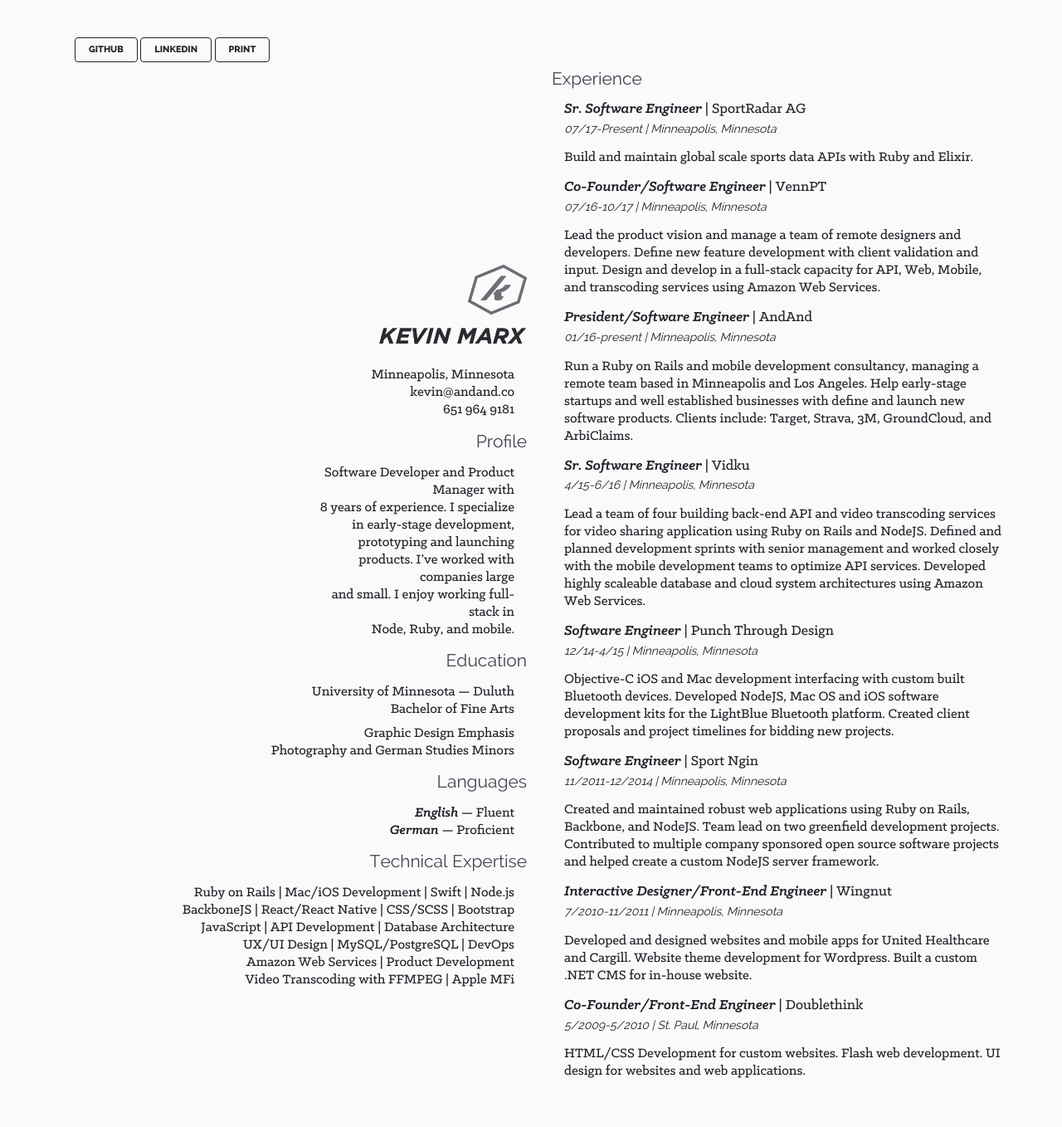
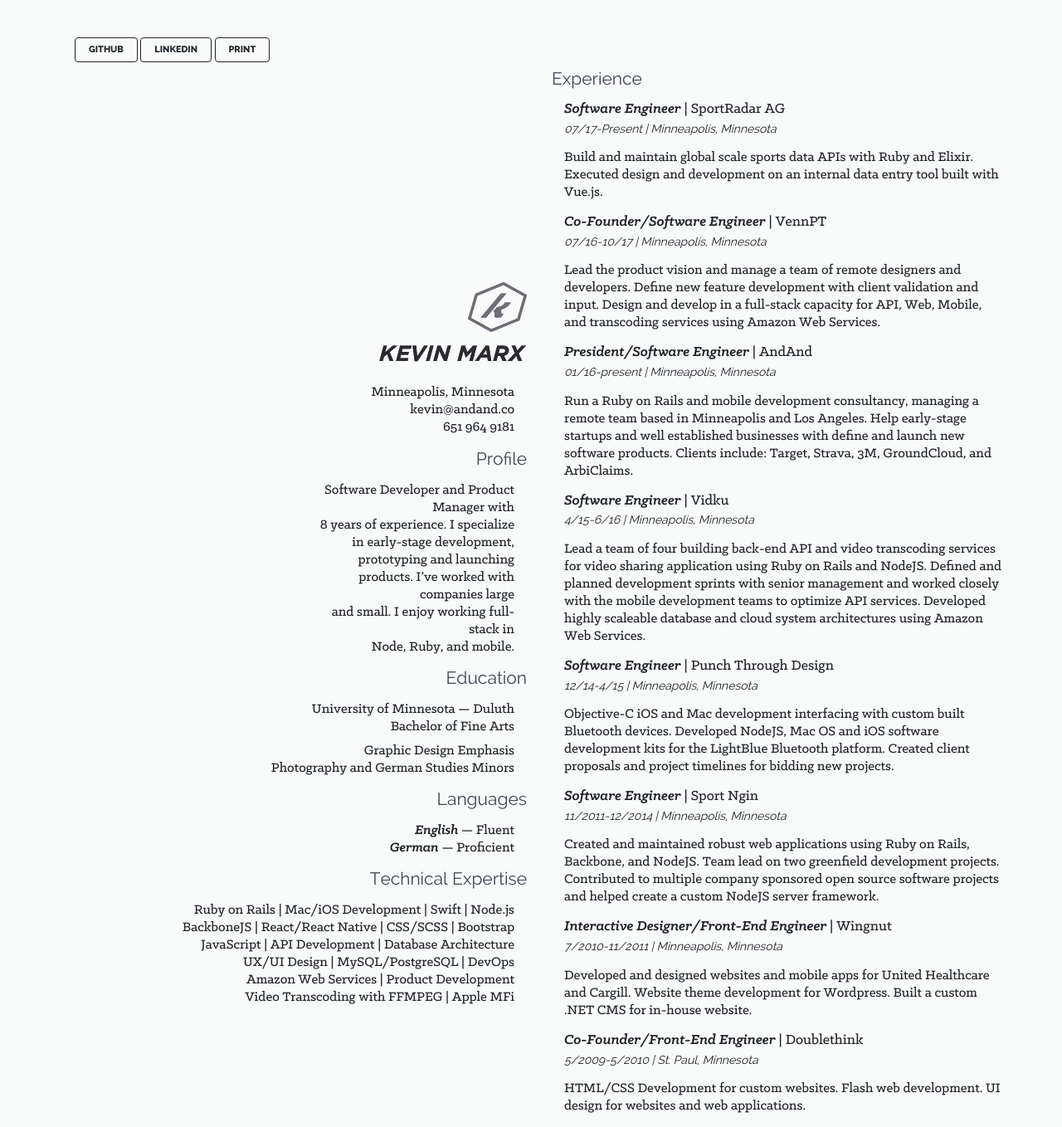
Before and after one commit to kevinmarx/kevinmarx.github.io, a Jekyll site: the page built from index.html, in a window 1280 px wide. Shown: the whole page at 83% size. Built offline with Jekyll 4.4.1, drawn with Linux system fonts in a browser that asks for light colours; nearby versions of some CDN libraries; before the commit the page ends 1316 px from its top, so only the background shows below that.

Commit message:
Update index.html

```diff
--- a/index.html
+++ b/index.html
@@ -84,9 +84,12 @@
             <h1>Experience</h1>
           </header>
           <div class="column x100 el">
-            <h1><strong>Sr. Software Engineer</strong> | SportRadar AG</h1>
+            <h1><strong>Software Engineer</strong> | SportRadar AG</h1>
             <h2>07/17-Present | Minneapolis, Minnesota</h2>
-            <p>Build and maintain global scale sports data APIs with Ruby and Elixir.</p>
+            <p>
+              Build and maintain global scale sports data APIs with Ruby and Elixir.
+              Executed design and development on an internal data entry tool built with Vue.js.
+            </p>
           </div>
           <div class="column x100 el">
             <h1><strong>Co-Founder/Software Engineer</strong> | VennPT</h1>
@@ -109,7 +112,7 @@
             </p>
           </div>
           <div class="column x100 el">
-            <h1><strong>Sr. Software Engineer</strong> | Vidku</h1>
+            <h1><strong>Software Engineer</strong> | Vidku</h1>
             <h2>4/15-6/16 | Minneapolis, Minnesota</h2>
             <p>
               Lead a team of four building back-end API and video transcoding services
```
